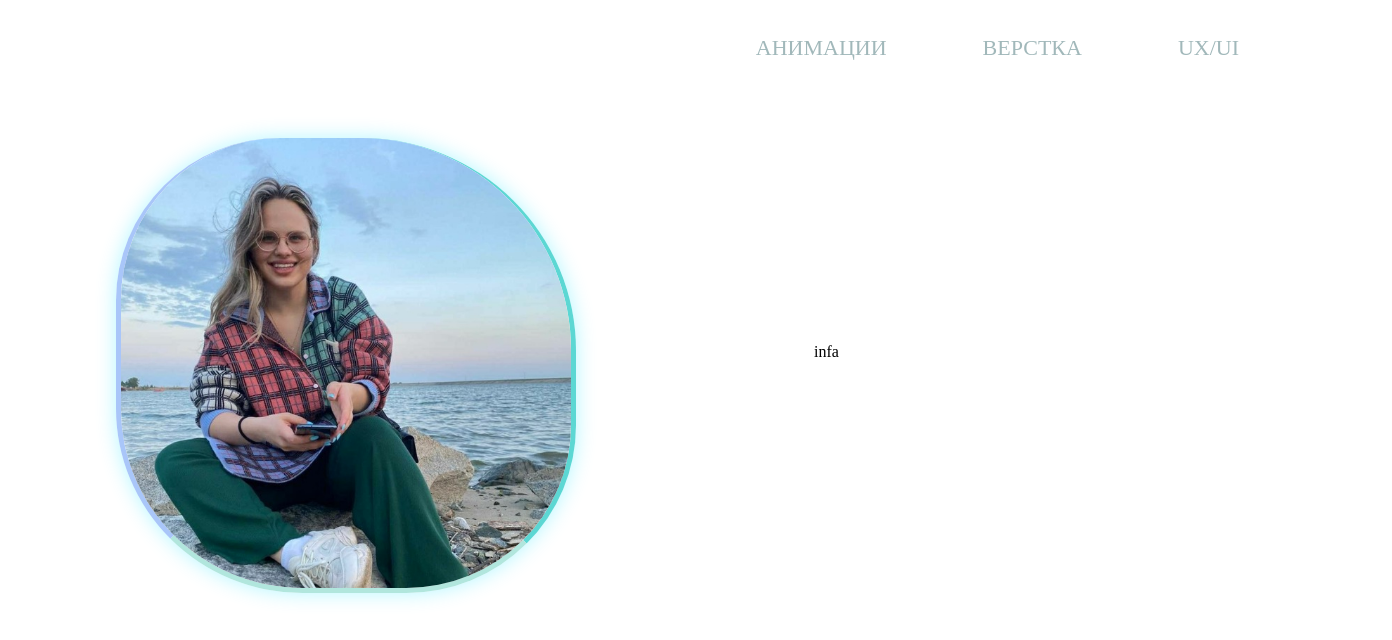
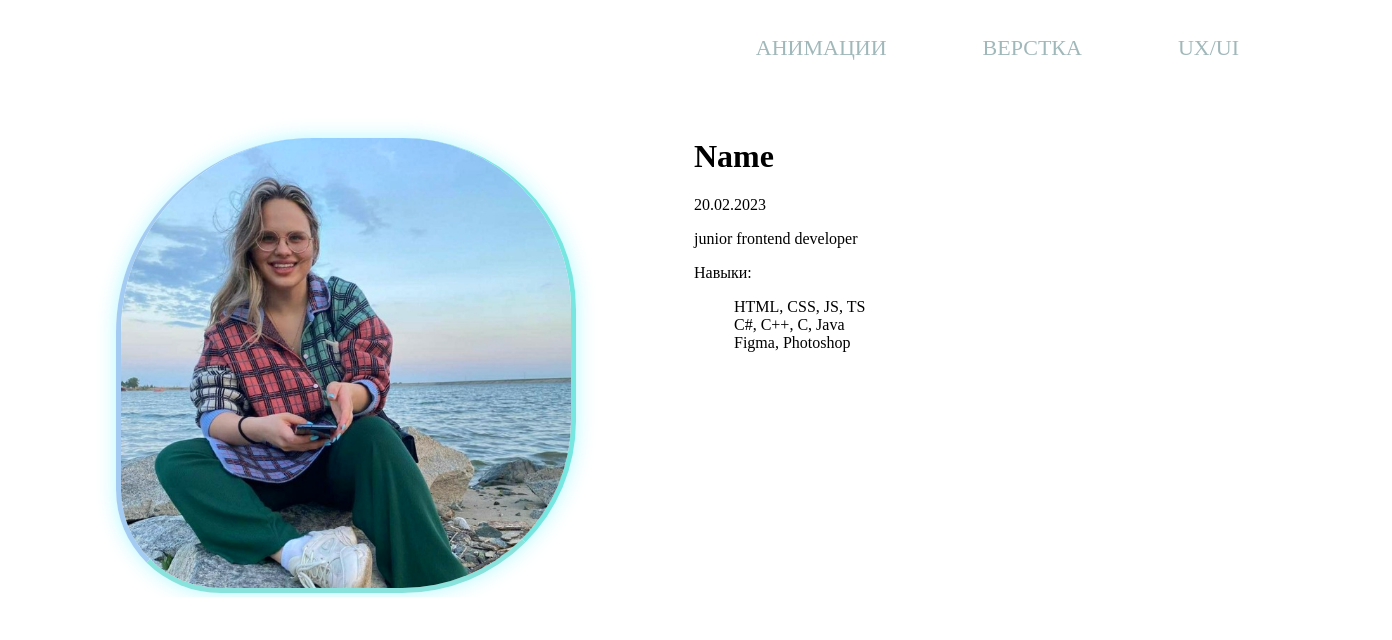
Before and after one commit to margaritaritik/css-module, a React (Create React App) app: page / in a window 1280 px wide. Shown: the top 640 px of the page, 1392 px wide, since content can reach past the window. Built offline with nearby package versions, Linux system fonts and the light colour scheme.

Commit message:
create verstka module and main

```diff
--- a/package.json
+++ b/package.json
@@ -8,6 +8,7 @@
     "@testing-library/user-event": "^13.5.0",
     "react": "^18.2.0",
     "react-dom": "^18.2.0",
+    "react-helmet": "^6.1.0",
     "react-router-dom": "^6.18.0",
     "react-scripts": "5.0.1",
     "react-spring": "^9.5.0",
--- a/src/App.js
+++ b/src/App.js
@@ -4,6 +4,7 @@ import AnimationView from "./view/animation view/animation";
 import Verstka from "./view/verstka view/verstka";
 import UxUi from "./view/ux ui view/ux_ui";
 import Main from "./view/main view/main";
+import Layout from "./layout/layout";
 
 
 const Path_View = () => {
@@ -11,7 +12,9 @@ const Path_View = () => {
         { path: "/", element: <Main /> },
         { path: "animatsii", element: <AnimationView /> },
         { path: "verstka", element: <Verstka />},
-        { path: "ux-ui", element: <UxUi /> }
+        { path: "ux-ui", element: <UxUi /> },
+        {path:"layout",element: <Layout/>},
+        {path:"index.html",element: <Layout/>}
 
     ]);
     return routes;
--- a/src/components/animations/moon animation/style_moon.module.css
+++ b/src/components/animations/moon animation/style_moon.module.css
@@ -15,3 +15,17 @@
     border-right: 1px solid #64687ffc;
     box-shadow: 0 0 20px 5px #fff, -50px -20px 80px -5px #fff, 0 0 521px 104px rgba(224,223,227,0.9);
 }
+
+
+.m2{
+    width: 100px;
+    position: relative;
+    height: 33px;
+    z-index: 1000;
+    top: 66%;
+    left: 16%;
+    border-radius: 28px;
+    background: #f0f8ffab;
+    /* box-shadow: inset 0px 0px 40px 40px #ffffff; */
+    box-shadow: 0 0 20px 5px #ffffff66, -68px -20px 80px -5px #f0f8ffab, 0 0 678px 118px #f0f8ffab;
+}
--- /dev/null
+++ b/src/layout/layout.jsx
@@ -0,0 +1,15 @@
+import React from 'react';
+// import text from './index.html'
+
+
+const Layout = () => {
+    // console.log(text);
+    return (
+        <>
+            <a href="/index.html" target="_blank">test</a>
+
+        </>
+    );
+};
+
+export default Layout;
--- a/src/view/main view/main.jsx
+++ b/src/view/main view/main.jsx
@@ -10,7 +10,17 @@ const Main = () => {
             <div className={styles.container}>
                 <Avatar/>
                 <div className={styles.container_info}>
-                    infa
+                    <div className={styles.info}>
+                        <h1>Name</h1>
+                        <p>20.02.2023</p>
+                        <p>junior frontend developer</p>
+                        <p>Навыки:</p>
+                        <ul>
+                            <li>HTML, CSS, JS, TS</li>
+                            <li>C#, C++, C, Java</li>
+                            <li>Figma, Photoshop</li>
+                        </ul>
+                    </div>
                 </div>
             </div>
         </>
--- a/src/view/main view/styles_main.module.css
+++ b/src/view/main view/styles_main.module.css
@@ -1,5 +1,5 @@
 .container{
-
+    overflow: hidden;
     width: 100%;
     display: flex;
     height: 100%;
@@ -12,19 +12,27 @@
 }
 
 .container_info{
-    animation-name: info;
-    animation-duration: 2s;
-    transform: translate(120px, 50%);
+
+    /*transform: translate(120px, 50%);*/
 }
 
 @keyframes info {
-   0%{
-
-   }
-    50%{
-
+    0% {
+        transform: translate(-55%, 10px);
     }
-    100%{
-        transform: translate(120px, 50%);
+    50% {
+    }
+    100% {
+        transform: translate(28%, 50%);
+        transition: transform 1s ease-in-out;
     }
 }
+
+.info{
+    transition: transform 1s ease-in-out;
+    animation-name: info;
+    animation-duration: 2s;
+    /*animation-iteration-count: infinite;*/
+    /*animation-direction: alternate;*/
+    margin: 50px 0px 0px 0px;
+}
--- a/src/view/verstka view/verstka.jsx
+++ b/src/view/verstka view/verstka.jsx
@@ -1,11 +1,17 @@
 import React from 'react';
+import { useNavigate } from "react-router-dom";
 import Navbar from "../../components/Navbar/Navbar";
+// import vv from '../../layout/layout figma/konstruct-template-/index.html'
 
 const Verstka = () => {
+    let navigate = useNavigate();
     return (
         <>
             <Navbar/>
-            <div>verstka</div>
+            <div onClick={() => {
+                navigate("/layout");
+            } }>verstka</div>
+
         </>
     );
 };
```
Also changed, not shown: src/layout/index.html (added, +10 -0 lines), 1 other file (tests, documents, lock files or other folders).
